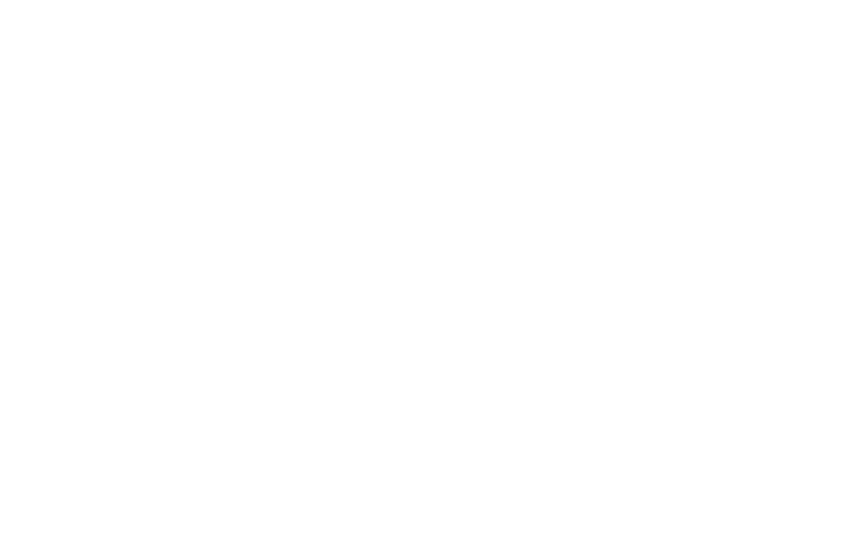
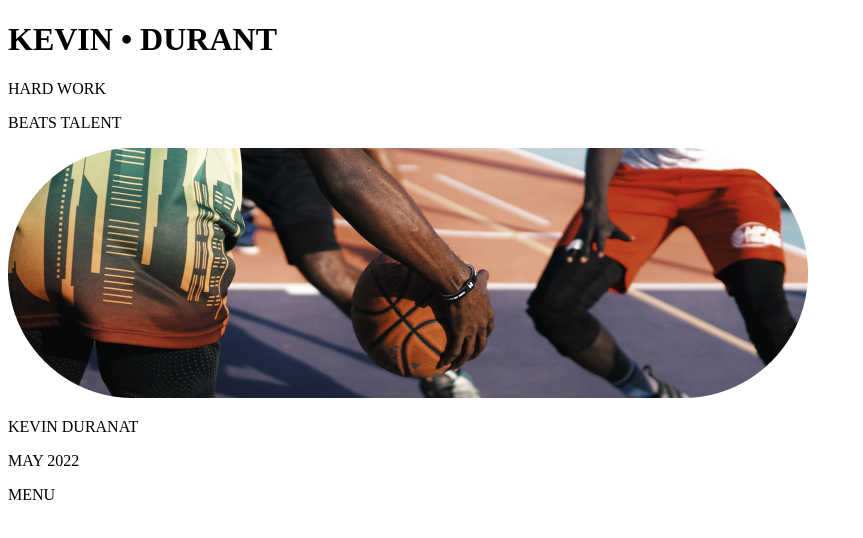
Before and after one commit to Preethi-Dev/Modern-Layout-27, a plain HTML site: page index.html in a window 1280 px wide. Shown: the whole page, without its empty margins (0-863 px from the left). Drawn offline with Linux system fonts and the light colour scheme.

Commit message:
update final markup

```diff
--- a/index.html
+++ b/index.html
@@ -7,5 +7,25 @@
     <link rel="stylesheet" href="style.css" />
     <title>Layout-27</title>
   </head>
-  <body></body>
+  <body>
+    <main>
+      <div class="logo">
+        <h1>KEVIN • DURANT</h1>
+      </div>
+      <div class="top_text">
+        <p>HARD WORK</p>
+        <p>BEATS TALENT</p>
+      </div>
+      <div class="image">
+        <img src="./assets/images/Image.png" alt="" />
+      </div>
+      <div class="bottom_text">
+        <p>KEVIN DURANAT</p>
+        <p>MAY 2022</p>
+      </div>
+      <div class="menu">
+        <p>MENU</p>
+      </div>
+    </main>
+  </body>
 </html>
```
